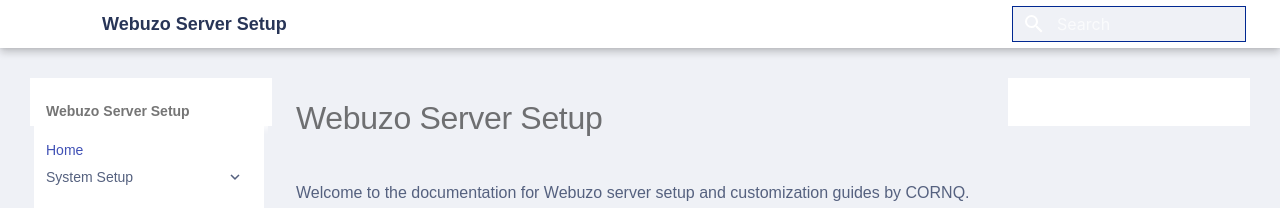
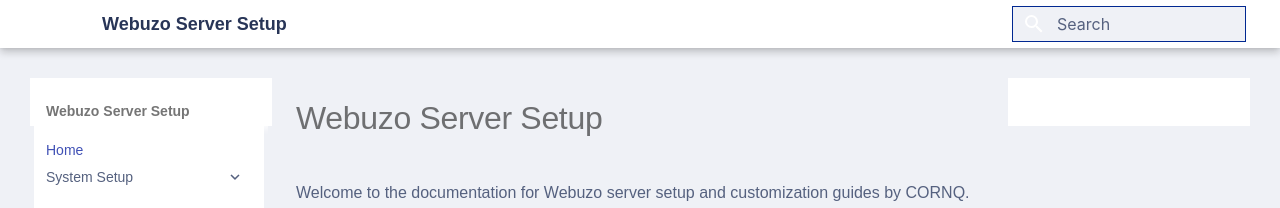
Before and after one commit to cornQ/webuzo-server-setup, an MkDocs documentation site: the page built from docs/index.md, in a window 1280 px wide. Shown: the top 208 px of the page. Built offline with MkDocs 1.6.1 and Material for MkDocs 9.7.7, drawn with Linux system fonts in a browser that asks for light colours; some web fonts are replaced.

Commit message:
search box color fixed

```diff
--- a/docs/css/style.css
+++ b/docs/css/style.css
@@ -42,8 +42,12 @@
     }
 }
 
-.md-search__icon .md-icon{
+.md-search__icon {
   color:var(--color-link);
+}
+
+.md-search__input::placeholder {
+  color: var(--color-text);
 }
 
 @media screen and (min-width: 76.25em) {
```
